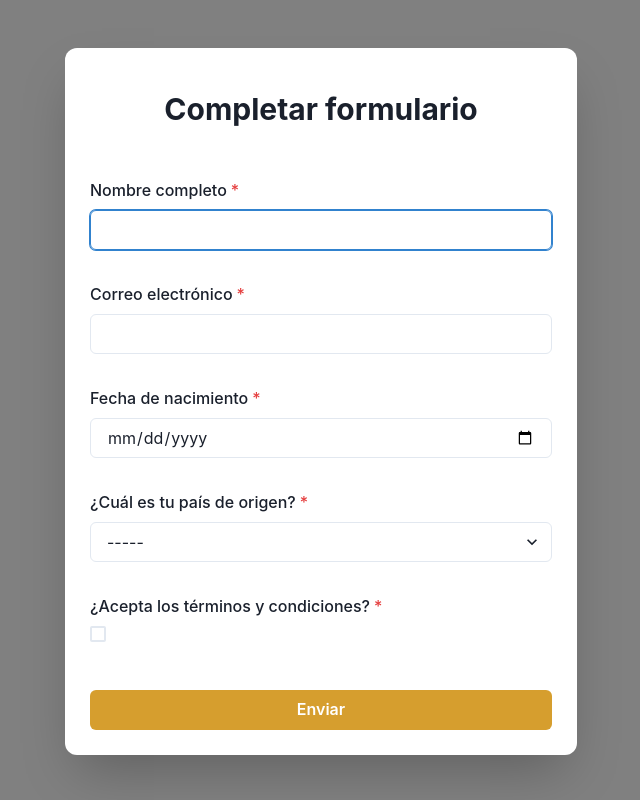
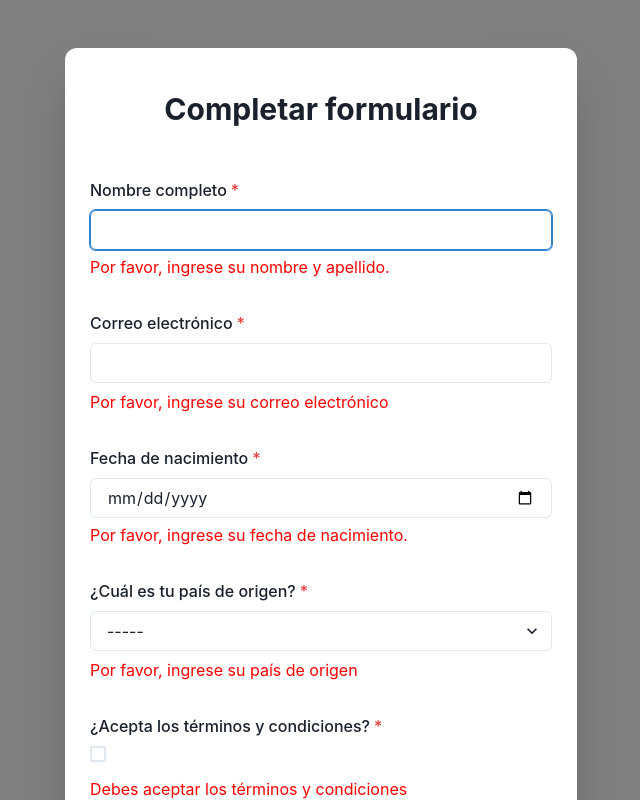
Before and after one commit to davidcicconi94/react-forms, a React (Create React App) app: page / in a window 1280 px wide. Both pictures are taken after a click on the button "Enviar". Shown: the top 800 px of the page, without its empty margins (319-959 px from the left). Built offline with nearby package versions, Linux system fonts and the light colour scheme.

Commit message:
validations form ready

```diff
--- a/package.json
+++ b/package.json
@@ -6,6 +6,7 @@
     "@chakra-ui/react": "^2.4.6",
     "@emotion/react": "^11.10.5",
     "@emotion/styled": "^11.10.5",
+    "@hookform/resolvers": "^2.9.10",
     "@testing-library/jest-dom": "^5.16.5",
     "@testing-library/react": "^13.4.0",
     "@testing-library/user-event": "^13.5.0",
@@ -20,7 +21,8 @@
     "react-router-dom": "^6.6.1",
     "react-scripts": "5.0.1",
     "typescript": "^4.9.4",
-    "web-vitals": "^2.1.4"
+    "web-vitals": "^2.1.4",
+    "yup": "^0.32.11"
   },
   "scripts": {
     "start": "react-scripts start",
--- a/src/components/Input.tsx
+++ b/src/components/Input.tsx
@@ -6,7 +6,9 @@ import { Input } from "@chakra-ui/input";
 import { Stack } from "@chakra-ui/layout";
 import { Select } from "@chakra-ui/select";
 import db from "../model/db.json";
-import { useFormHook } from "../hooks/useForm";
+
+import { yupResolver } from "@hookform/resolvers/yup";
+import * as yup from "yup";
 
 import { useForm } from "react-hook-form";
 import { SubmitHandler } from "react-hook-form/dist/types";
@@ -24,21 +26,30 @@ interface Data {
   terms_and_conditions: boolean;
 }
 
-const initialState: Data = {
-  full_name: null,
-  email: null,
-  birth_date: null,
-  country_of_origin: null,
-  terms_and_conditions: false,
-};
+const schema = yup.object({
+  full_name: yup.string().required("Por favor, ingrese su nombre y apellido."),
+  birth_date: yup
+    .string()
+    .required("Por favor, ingrese su fecha de nacimiento."),
+  email: yup
+    .string()
+    .email("Formato de correo erróneo.")
+    .required("Por favor, ingrese su correo electrónico"),
+  country_of_origin: yup
+    .string()
+    .required("Por favor, ingrese su país de origen"),
+  terms_and_conditions: yup
+    .bool()
+    .oneOf([true], "Debes aceptar los términos y condiciones"),
+});
 
 const InputForm = () => {
   const {
     register,
     handleSubmit,
     formState: { errors },
-  } = useForm();
-  console.log(errors);
+  } = useForm({ resolver: yupResolver(schema) });
+
   const onSubmit: SubmitHandler<Data | any> = (data) => console.log(data);
 
   const elements = (
@@ -57,10 +68,16 @@ const InputForm = () => {
                 required: true,
               })}
             />
+            {errors?.full_name && (
+              <p
+                style={{ color: "red", marginTop: "5px" }}
+              >{`${errors?.full_name?.message}`}</p>
+            )}
           </div>
         );
       case "date":
         return (
+          <div>
             <Input
               key={name}
               type={param}
@@ -68,10 +85,17 @@ const InputForm = () => {
                 required: true,
               })}
             />
+            {errors?.birth_date && (
+              <p
+                style={{ color: "red", marginTop: "5px" }}
+              >{`${errors?.birth_date?.message}`}</p>
+            )}
+          </div>
         );
 
       case "email":
         return (
+          <div>
             <Input
               key={name}
               type={param}
@@ -79,10 +103,17 @@ const InputForm = () => {
                 required: true,
               })}
             />
+            {errors?.email && (
+              <p
+                style={{ color: "red", marginTop: "7px" }}
+              >{`${errors?.email?.message}`}</p>
+            )}
+          </div>
         );
 
       case "select":
         return (
+          <div>
             <Select
               {...register(`${name}`, {
                 required: true,
@@ -91,10 +122,19 @@ const InputForm = () => {
               <option value="">-----</option>
               {options}
             </Select>
+            <>
+              {errors?.country_of_origin && (
+                <p
+                  style={{ color: "red", marginTop: "7px" }}
+                >{`${errors?.country_of_origin?.message}`}</p>
+              )}
+            </>
+          </div>
         );
 
       case "checkbox":
         return (
+          <div>
             <Checkbox
               {...register(`${name}`, {
                 required: true,
@@ -102,6 +142,15 @@ const InputForm = () => {
               colorScheme="orange"
               name={name}
             />
+            <>
+              {" "}
+              {errors?.terms_and_conditions && (
+                <p
+                  style={{ color: "red", marginTop: "7px" }}
+                >{`${errors?.terms_and_conditions?.message}`}</p>
+              )}{" "}
+            </>
+          </div>
         );
 
       case "submit":
```
Also changed, not shown: src/hooks/useForm.ts (deleted, +0 -20 lines), 1 other file (tests, documents, lock files or other folders). Lines whose indentation alone changed are shown as unchanged.
